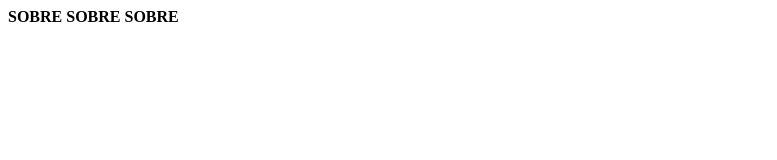
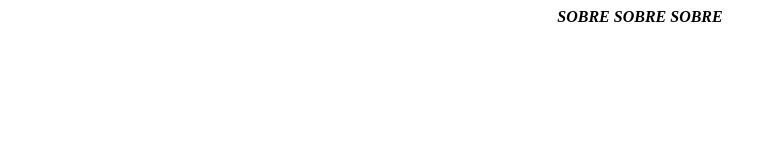
Before and after one commit to brunobaruffiesteves/auladegit, a plain HTML site: page sobre.html in a window 1280 px wide. Shown: the whole page, without its empty margins (0-777 px from the left). Drawn offline with Linux system fonts and the light colour scheme.

Commit message:
feat(tarefa159): editar mensagem do sobre

```diff
--- a/sobre.html
+++ b/sobre.html
@@ -2,6 +2,6 @@
 <head>
 </head>
 <body>
-<p><b>SOBRE SOBRE SOBRE</b></p>
+<p><center><i><b>SOBRE SOBRE SOBRE</b></i></center></p>
 </body>
 </html>
```
